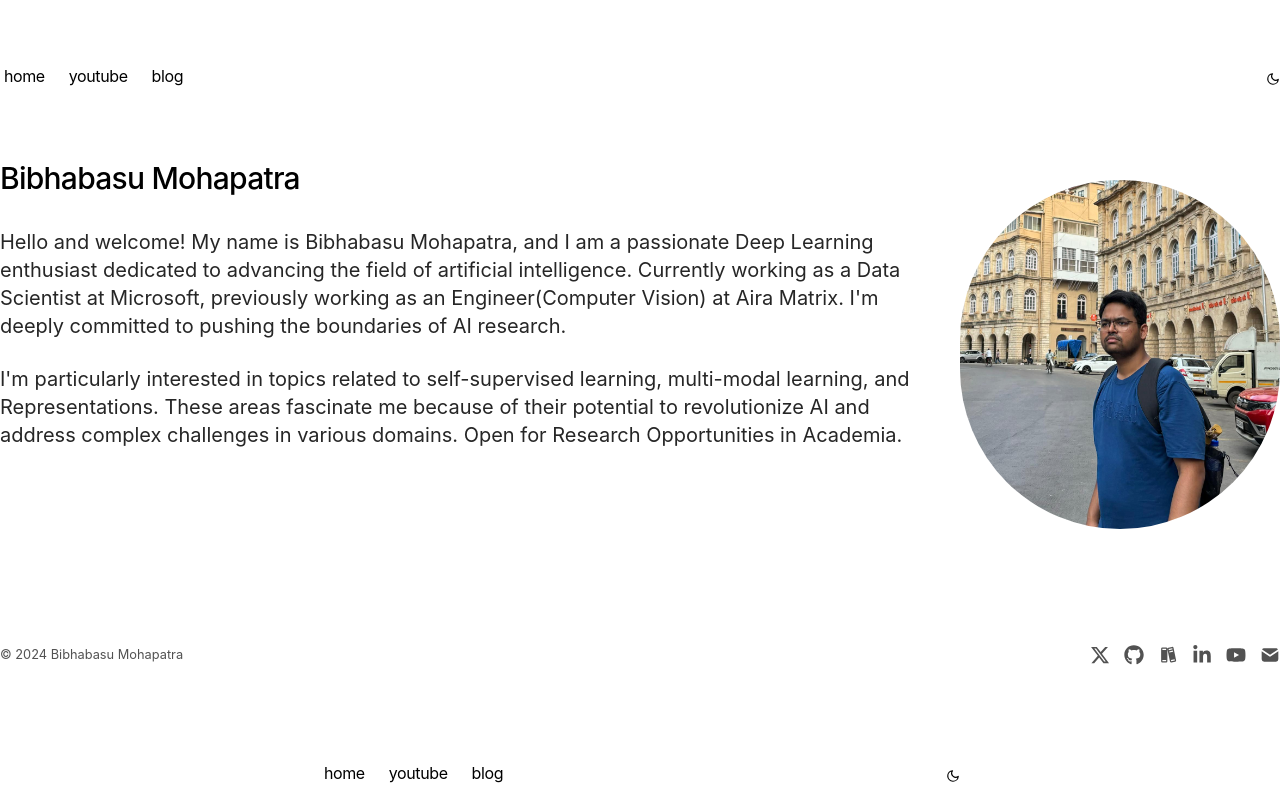
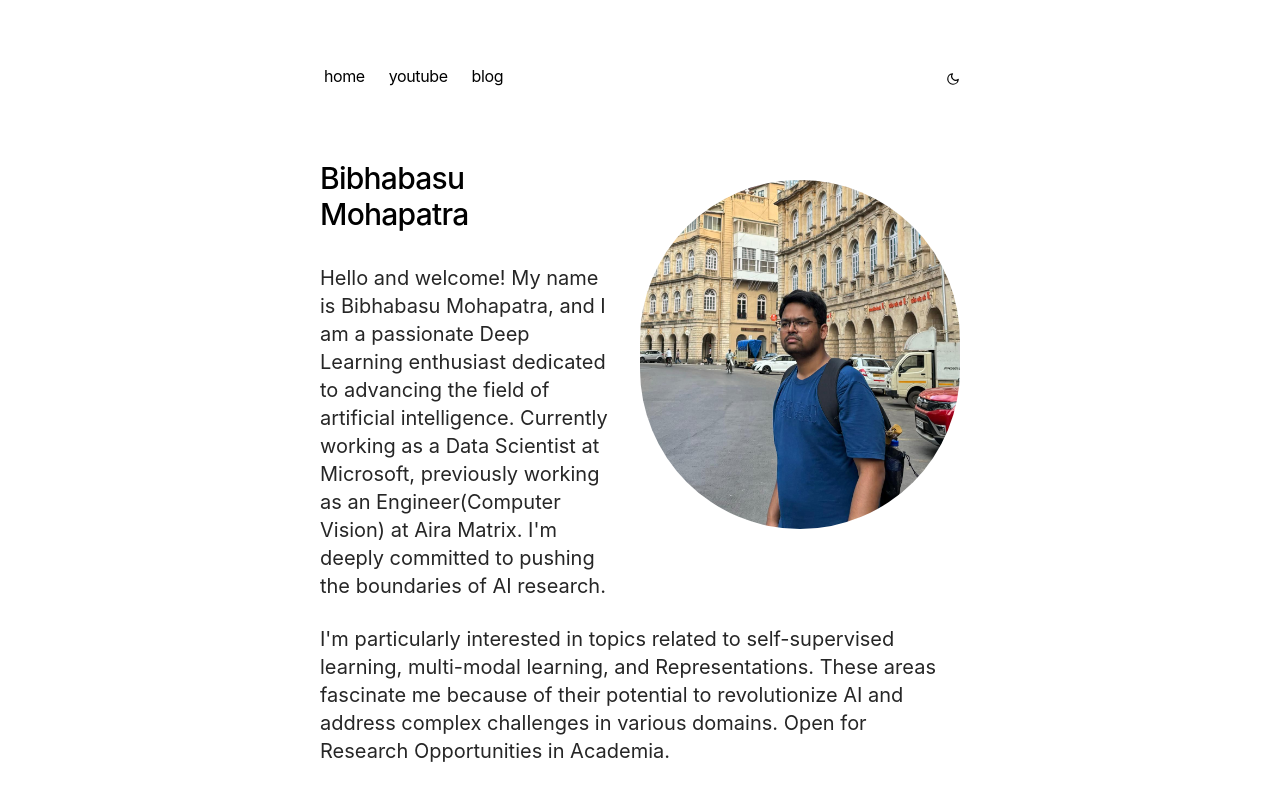
Before and after one commit to bibhabasumohapatra/bibhabasu, a Next.js app: page / in a window 1280 px wide. Shown: the top 800 px of the page. Built offline with nearby package versions, Linux system fonts and the light colour scheme.

Commit message:
stable- icon add, theme-switch-nav.tsx-changing-theme with toggle is left-v2

```diff
--- a/app/layout.tsx
+++ b/app/layout.tsx
@@ -53,15 +53,6 @@ export default function RootLayout({
         GeistMono.variable
       )}
     >
-      <body className="antialiased max-w-xl mx-4 mt-8 lg:mx-auto">
-        <main className="flex-auto min-w-0 mt-6 flex flex-col px-2 md:px-0">
-          <Navbar />
-          {children}
-          <Footer />
-          <Analytics />
-          <SpeedInsights />
-        </main>
-      </body>
       <body className="antialiased flex flex-col items-center justify-center mx-auto mt-2 lg:mt-8 mb-20 lg:mb-40">
         <ThemeProvider
           attribute="class"
```
